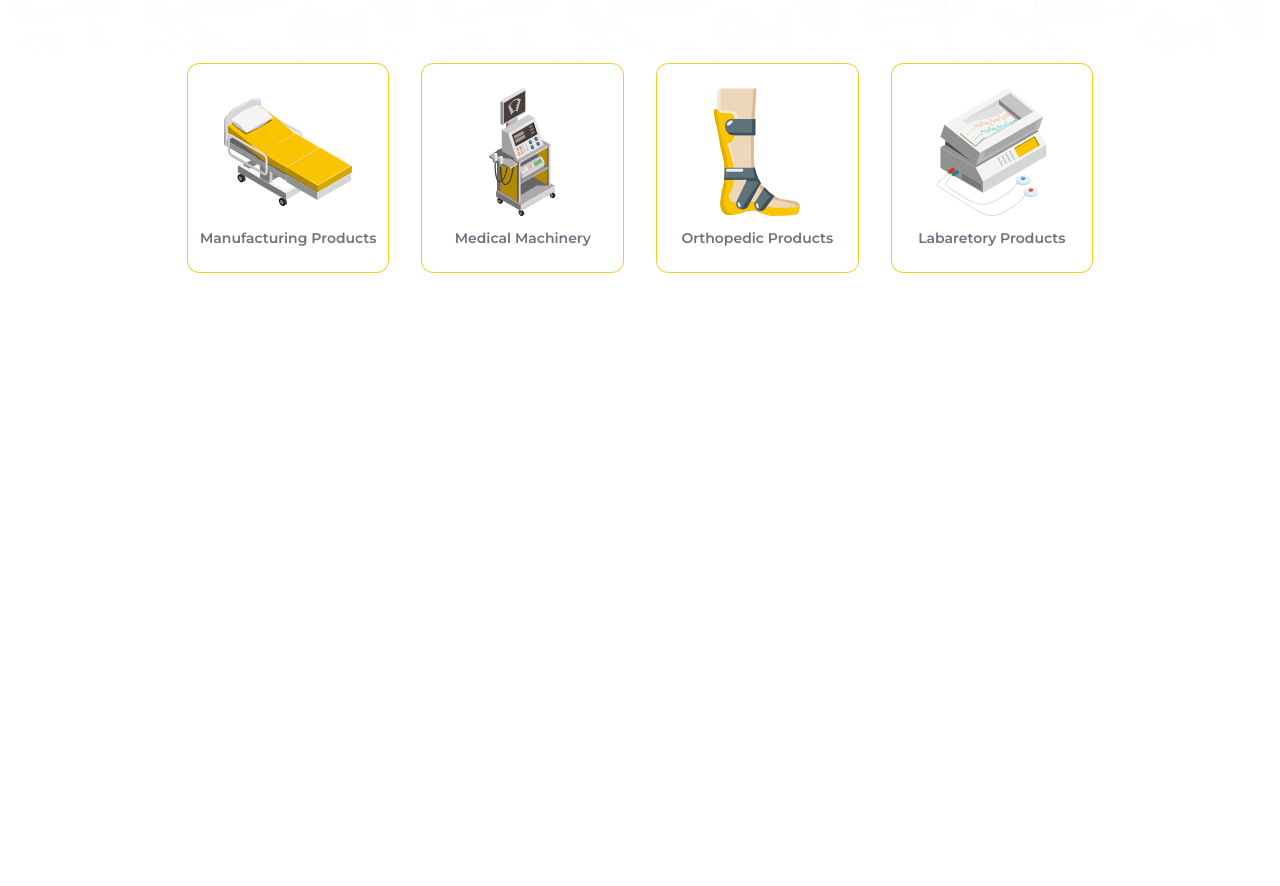
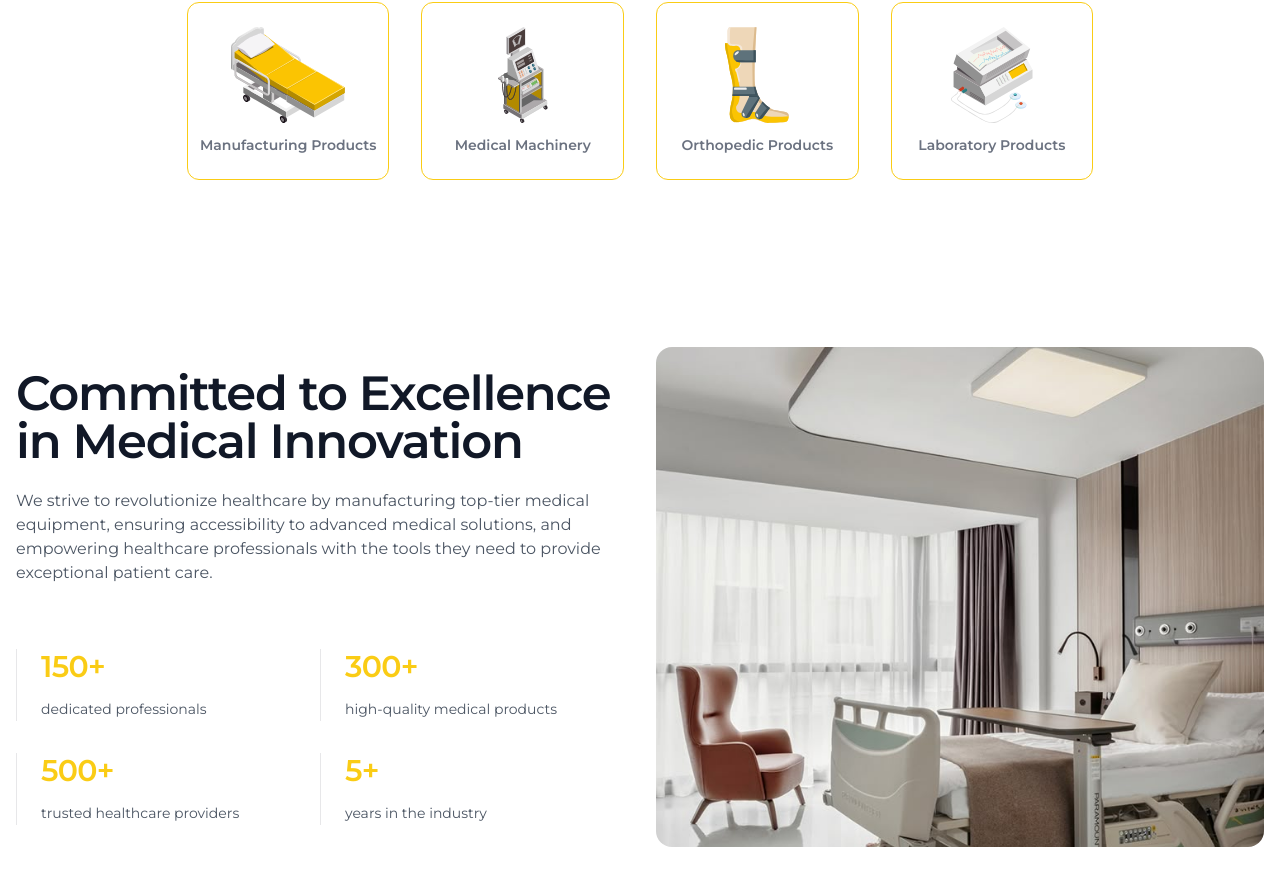
Before and after one commit to emadrasooli/nextjs-zarinteb, a Next.js app: page /en in a window 1280 px wide. Shown: the part 510-1396 px from the top of the page. Before the commit the page ends 800 px from the top, so only its background shows below. Built offline with nearby package versions, Linux system fonts and the light colour scheme.

Commit message:
feat(common): create stats section and responsive stats section

```diff
--- a/messages/en.json
+++ b/messages/en.json
@@ -17,5 +17,23 @@
         "description": "ZarinTeb produces and trades high-quality medical equipment, delivering innovative solutions to inspire healthier lives.",
         "exploreButton": "Explore products",
         "aboutButton": "Know more"
+    },
+    "productLink": {
+        "manufactureProducts": {
+            "title": "Manufacturing Products",
+            "description": "High-quality, precision-crafted medical equipment."
+        },
+        "medicalMachinery": {
+            "title": "Medical Machinery",
+            "description": "Advanced machines for diagnosis and treatment."
+        },
+        "orthopedicProducts": {
+            "title": "Orthopedic Products",
+            "description": "Supportive solutions for bones and joints."
+        },
+        "labaretoryProducts": {
+            "title": "Laboratory Products",
+            "description": "Reliable tools for medical testing."
+        }
     }
 }
--- a/messages/fa.json
+++ b/messages/fa.json
@@ -17,5 +17,23 @@
         "description": "زرین‌طب تجهیزات پزشکی باکیفیت تولید و تجارت می‌کند و با ارائه راه‌حل‌های نوآورانه، زندگی سالم‌تر را الهام می‌بخشد.",
         "exploreButton": "دیدن محصولات",
         "aboutButton": "بیشتر بخوانید"
+    },
+    "productLink": {
+        "manufactureProducts": {
+            "title": "محصولات تولیدی",
+            "description": "تجهیزات طبی با کیفیت و دقت بالا"
+        },
+        "medicalMachinery": {
+            "title": "ماشین‌آلات طبی",
+            "description": "دستگاه‌های پیشرفته برای تشخیص و درمان"
+        },
+        "orthopedicProducts": {
+            "title": "محصولات ارتوپدی",
+            "description": "راهکارهای حمایتی برای استخوان و مفاصل"
+        },
+        "labaretoryProducts": {
+            "title": "محصولات لابراتواری",
+            "description": "ابزارهای قابل‌اعتماد برای آزمایش‌های طبی"
+        }
     }
 }
--- a/messages/ps.json
+++ b/messages/ps.json
@@ -17,5 +17,23 @@
         "description": "زرین طب د لوړ کیفیت طبي تجهیزات تولید او تجارت کوي او د نوښت حلونو چمتو کولو سره صحي ژوند هڅوي.",
         "exploreButton": "محصولات وګورئ",
         "aboutButton": "نور یی ولوله"
+    },
+    "productLink": {
+        "manufactureProducts": {
+            "title": "تولیداتي محصولات",
+            "description": "د لوړ کیفیت طبي تجهیزات"
+        },
+        "medicalMachinery": {
+            "title": "طبي ماشینونه",
+            "description": "د تشخیص او درملنې پرمختللي وسایل"
+        },
+        "orthopedicProducts": {
+            "title": "ارتوپیدیک محصولات",
+            "description": "د هډوکو او بندونو لپاره ملاتړ کوونکي حلونه"
+        },
+        "labaretoryProducts": {
+            "title": "لابراتواری محصولات",
+            "description": "د طبي معایناتو لپاره باوري وسایل"
+        }
     }
 }
--- a/src/app/[locale]/page.tsx
+++ b/src/app/[locale]/page.tsx
@@ -4,6 +4,7 @@
 import { Navbar } from "@/components/navbar/Navbar";
 import Hero from "@/components/homePage/Hero";
 import ProductsLink from "@/components/homePage/ProductsLink";
+import StatsSection from "@/components/homePage/statsSection";
 
 // const POSTS_QUERY = `*[
 //   _type == "post"
@@ -17,9 +18,14 @@ export default async function IndexPage() {
 
   return (
     <main>
+
       <Navbar />
+
       <Hero />
+
       <ProductsLink />
+
+      <StatsSection />
     </main>
   );
 }
--- a/src/components/homePage/Hero.tsx
+++ b/src/components/homePage/Hero.tsx
@@ -4,7 +4,7 @@ import { Button } from "../ui/button";
 export default function Hero() {
     const t = useTranslations('Hero');
     return (
-        <div className="relative h-[400px] lg:h-[500px] w-full px-4">
+        <div className="relative h-[400px] w-full px-4">
             <div className="absolute inset-0 bg-[url('/bg-background.jpeg')] bg-cover bg-center bg-no-repeat opacity-25"></div>
             <div className="absolute inset-0 bg-gradient-to-b from-transparent from-70% to-white"></div>
             <div className="relative flex flex-col items-center justify-center space-y-6 pt-24 lg:pt-32">
--- a/src/components/homePage/ProductsLink.tsx
+++ b/src/components/homePage/ProductsLink.tsx
@@ -1,22 +1,25 @@
+import { useTranslations } from "next-intl";
 import Image from "next/image";
+import { useMemo } from "react";
 
 export default function ProductsLink() {
-  const products = [
-    { src: "/products/manuficturing.svg", alt: "Hospital bed", text: "Manufacturing Products" },
-    { src: "/products/machinery.svg", alt: "Medical Machinery", text: "Medical Machinery" },
-    { src: "/products/orthopedic.svg", alt: "Orthopedic Products", text: "Orthopedic Products" },
-    { src: "/products/labaretory.svg", alt: "Labaretory Products", text: "Labaretory Products" },
-  ]
+  const t = useTranslations("productLink");
+  const products = useMemo(() => [
+    { src: "/products/manuficturing.svg", alt: t('manufactureProducts.title'), text: t('manufactureProducts.title') },
+    { src: "/products/machinery.svg", alt: t('medicalMachinery.title'), text: t('medicalMachinery.title') },
+    { src: "/products/orthopedic.svg", alt: t('orthopedicProducts.title'), text: t('orthopedicProducts.title') },
+    { src: "/products/labaretory.svg", alt: t('labaretoryProducts.title'), text: t('labaretoryProducts.title') },
+  ], [t]);
 
   return (
-    <div className="max-w-5xl mx-auto flex justify-center items-center">
+    <div className="max-w-5xl mx-auto flex justify-center items-center px-4 lg:px-8">
       <div className="grid grid-cols-2 md:grid-cols-4 gap-4 lg:gap-8">
         {products.map((item, index) => (
           <div
             key={index}
-            className="flex flex-col items-center w-40 lg:w-full border border-primary rounded-xl transition-transform py-6 px-3 duration-300 transform hover:scale-110 cursor-pointer"
+            className="flex flex-col items-center lg:w-full border border-primary rounded-xl transition-transform py-6 px-3 duration-300 transform hover:scale-110 cursor-pointer"
           >
-            <div className="w-32 h-32 relative">
+            <div className="w-24 h-24 lg:w-32 lg-h-32 relative">
               <Image
                 src={item.src}
                 alt={item.alt}
@@ -24,17 +27,11 @@ export default function ProductsLink() {
                 objectFit="contain"
               />
             </div>
-            <p className="font-semibold text-sm mt-3 text-gray-500 text-center">{item.text}</p>
+            <p className="font-semibold text-xs lg:text-sm mt-3 text-gray-500 text-center">{item.text}</p>
           </div>
         ))}
       </div>
-      <br />
-      <br />
-      <br />
-      <br />
-      <br />
-      <br />
-      <br />
+      <div className="pb-64"></div>
     </div>
   );
 }
--- /dev/null
+++ b/src/components/homePage/statsSection.tsx
@@ -0,0 +1,36 @@
+const stats = [
+    { id: 1, name: 'dedicated professionals', value: '150+' },
+    { id: 2, name: 'high-quality medical products', value: '300+' },
+    { id: 3, name: 'trusted healthcare providers', value: '500+' },
+    { id: 4, name: 'years in the industry', value: '5+' },
+  ]
+
+  export default function StatsSection() {
+    return (
+      <div className="px-4 max-w-7xl mx-auto flex flex-col lg:flex-row items-center py-32 lg:gap-8 gap-4">
+            <div className="lg:w-1/2 order-2 lg:order-1">
+              <p className="text-2xl font-semibold tracking-tight text-pretty text-gray-900 sm:text-5xl">
+              Committed to Excellence in Medical Innovation
+              </p>
+              <p className="mt-6 text-gray-600">
+              We strive to revolutionize healthcare by manufacturing top-tier medical equipment, ensuring accessibility to advanced medical solutions, and empowering healthcare professionals with the tools they need to provide exceptional patient care.
+              </p>
+              <dl className="mt-16 grid max-w-xl grid-cols-1 gap-8 sm:mt-20 sm:grid-cols-2 xl:mt-16">
+                {stats.map((stat) => (
+                    <div key={stat.id} className="flex flex-col gap-y-3 border-l border-gray-900/10 pl-6">
+                        <dt className="text-sm/6 text-gray-600">{stat.name}</dt>
+                        <dd className="order-first text-3xl font-semibold tracking-tight text-primary">{stat.value}</dd>
+                    </div>
+                ))}
+              </dl>
+            </div>
+            <div className="lg:w-1/2 w-full order-1 lg:order-2">
+                <img
+                    alt="statsBanner"
+                    src="/stats/statsBanner.jpeg"
+                    className="object-cover w-full h-[200px] md:h-[300px] lg:h-[500px] rounded-2xl"
+                />
+            </div>
+      </div>
+    )
+  }
--- a/src/components/navbar/Navbar.tsx
+++ b/src/components/navbar/Navbar.tsx
@@ -13,39 +13,33 @@ import {
   PopoverPanel,
 } from '@headlessui/react'
 import {
-  ArrowPathIcon,
   Bars3Icon,
-  ChartPieIcon,
-  CursorArrowRaysIcon,
-  FingerPrintIcon,
-  SquaresPlusIcon,
   XMarkIcon,
 } from '@heroicons/react/24/outline'
-import { ChevronDownIcon, PhoneIcon, PlayCircleIcon } from '@heroicons/react/20/solid'
+import { ChevronDownIcon } from '@heroicons/react/20/solid'
 import Link from 'next/link'
 import Image from 'next/image'
 import { useTranslations } from 'next-intl'
 import { LanguageToggle } from './LanguageToggle'
 import SearchBar from './SearchBar'
+import { Accessibility, Bed, Microscope, Stethoscope } from 'lucide-react'
 
-const products = [
-  { name: 'Medical Machinery', description: 'Get a better understanding of your traffic', href: '#', icon: ChartPieIcon },
-  { name: 'Manufacturing Products', description: 'Speak directly to your customers', href: '#', icon: CursorArrowRaysIcon },
-  { name: 'Orthopedic Products', description: 'Your customers’ data will be safe and secure', href: '#', icon: FingerPrintIcon },
-  { name: 'Laboratory Products', description: 'Connect with third-party tools', href: '#', icon: SquaresPlusIcon },
-]
-const callsToAction = [
-  { name: 'Watch demo', href: '#', icon: PlayCircleIcon },
-  { name: 'Contact sales', href: '#', icon: PhoneIcon },
-]
 
 export function Navbar() {
   const [mobileMenuOpen, setMobileMenuOpen] = useState(false)
   const t = useTranslations("Navbar");
+  const link = useTranslations("productLink");
+
+  const products = [
+    { name: link('manufactureProducts.title'), description: link('manufactureProducts.description'), href: '#', icon: Bed },
+    { name: link('medicalMachinery.title'), description: link('medicalMachinery.description'), href: '#', icon: Stethoscope },
+    { name: link('orthopedicProducts.title'), description: link('orthopedicProducts.description'), href: '#', icon: Accessibility },
+    { name: link('labaretoryProducts.title'), description: link('labaretoryProducts.description'), href: '#', icon: Microscope },
+  ]
 
   return (
     <header className="bg-white border-b border-gray-100 shadow-sm shadow-slate-100">
-      <nav aria-label="Global" className="mx-auto flex max-w-7xl items-center justify-between p-3 lg:px-8">
+      <nav aria-label="Global" className="mx-auto flex max-w-7xl items-center justify-between p-3 lg:px-8 px-4">
         <div className="flex lg:flex-1">
           <Link href={'/'} className="flex items-center space-x-2">
             <Image src={'/logo-white.png'} alt="logo" width={48} height={48} />
@@ -62,21 +56,21 @@ export function Navbar() {
           </button>
         </div>
         <PopoverGroup className="hidden lg:flex lg:gap-x-6">
-          <a href="#" className="text-sm/6 font-semibold text-gray-900 hover:bg-slate-100 px-2 py-1 rounded-md">
+          <a href="#" className="text-sm/6 font-medium text-gray-900 hover:bg-slate-100 px-2 py-1 rounded-md">
             {t('home')}
           </a>
-          <a href="#" className="text-sm/6 font-semibold text-gray-900 hover:bg-slate-100 px-2 py-1 rounded-md">
+          <a href="#" className="text-sm/6 font-medium text-gray-900 hover:bg-slate-100 px-2 py-1 rounded-md">
             {t('about')}
           </a>
           <Popover className="relative">
-            <PopoverButton className="flex items-center gap-x-1 text-sm/6 font-semibold text-gray-900 hover:bg-slate-100 px-2 py-1 rounded-md">
+            <PopoverButton className="flex items-center gap-x-1 text-sm/6 font-medium text-gray-900 hover:bg-slate-100 px-2 py-1 rounded-md">
               {t('product')}
               <ChevronDownIcon aria-hidden="true" className="size-5 flex-none text-gray-400" />
             </PopoverButton>
 
             <PopoverPanel
               transition
-              className="absolute top-full -left-8 z-10 mt-3 w-screen max-w-md overflow-hidden rounded-3xl bg-white ring-1 shadow-lg ring-gray-900/5 transition data-closed:translate-y-1 data-closed:opacity-0 data-enter:duration-200 data-enter:ease-out data-leave:duration-150 data-leave:ease-in"
+              className="absolute top-full -left-8 z-10 mt-3 w-screen max-w-md overflow-hidden rounded-3xl bg-white shadow-lg transition data-closed:translate-y-1 data-closed:opacity-0 data-enter:duration-200 data-enter:ease-out data-leave:duration-150 data-leave:ease-in"
             >
               <div className="p-4">
                 {products.map((item) => (
@@ -85,7 +79,7 @@ export function Navbar() {
                     className="group relative flex items-center gap-x-6 rounded-lg p-4 text-sm/6 hover:bg-gray-50"
                   >
                     <div className="flex size-11 flex-none items-center justify-center rounded-lg bg-gray-50 group-hover:bg-white">
-                      <item.icon aria-hidden="true" className="size-6 text-gray-600 group-hover:text-indigo-600" />
+                      <item.icon aria-hidden="true" className="size-6 text-gray-600 group-hover:text-primary" />
                     </div>
                     <div className="flex-auto">
                       <a href={item.href} className="block font-semibold text-gray-900">
@@ -100,10 +94,10 @@ export function Navbar() {
             </PopoverPanel>
 
           </Popover>
-          <a href="#" className="text-sm/6 font-semibold text-gray-900 hover:bg-slate-100 px-2 py-1 rounded-md">
+          <a href="#" className="text-sm/6 font-medium text-gray-900 hover:bg-slate-100 px-2 py-1 rounded-md">
             {t('service')}
           </a>
-          <a href="#" className="text-sm/6 font-semibold text-gray-900 hover:bg-slate-100 px-2 py-1 rounded-md">
+          <a href="#" className="text-sm/6 font-medium text-gray-900 hover:bg-slate-100 px-2 py-1 rounded-md">
             {t('contact')}
           </a>
         </PopoverGroup>
```
Also changed, not shown: public/stats/statsBanner.jpeg (added).
